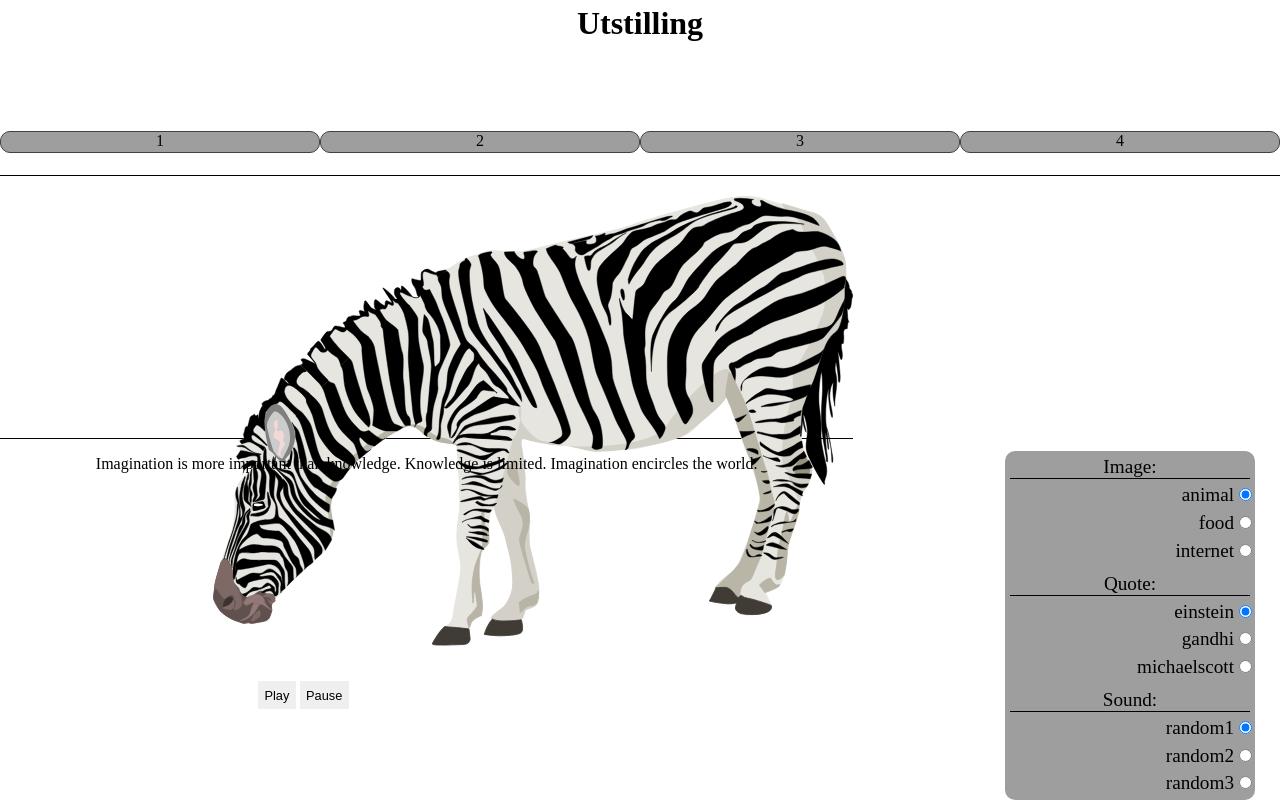
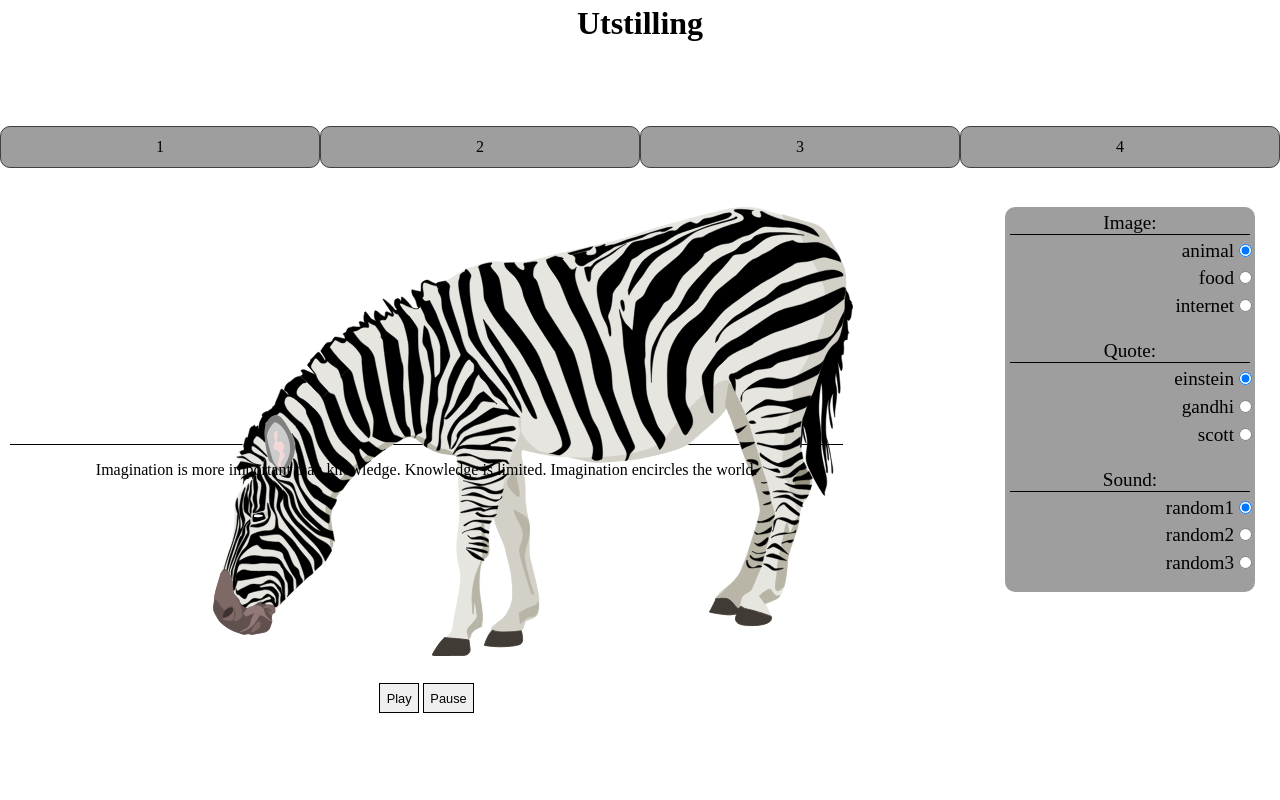
Before and after one commit to IT2810/it2810-webutvikling-h18-prosjekt-2-gruppe--34, a React (Create React App) app: page / in a window 1280 px wide. Built offline with nearby package versions, Linux system fonts and the light colour scheme.

Commit message:
mobil landscape ferdig

```diff
--- a/public/ContentFiles/Quotes/michaelscott1.json
+++ /dev/null
@@ -1,4 +0,0 @@
-{
-	"title": "michaelscott1",
-	"text": "'You miss 100 percent of the chances you don't take.' – Wayne Gretzky"
-}
--- a/public/ContentFiles/Quotes/michaelscott2.json
+++ /dev/null
@@ -1,4 +0,0 @@
-{
-	"title": "michaelscott2",
-	"text": "Make friends first, make sales second, make love third. In no particular order."
-}
--- a/public/ContentFiles/Quotes/michaelscott3.json
+++ /dev/null
@@ -1,4 +0,0 @@
-{
-	"title": "michaelscott3",
-	"text": "Would I rather be feared or loved? Easy – both. I want people to be afraid of how much they love me."
-}
--- a/public/ContentFiles/Quotes/michaelscott4.json
+++ /dev/null
@@ -1,4 +0,0 @@
-{
-	"title": "michaelscott4",
-	"text": "There’s no such thing as an appropriate joke. That’s why it’s called a joke."
-}
--- /dev/null
+++ b/public/ContentFiles/Quotes/scott1.json
@@ -0,0 +1,4 @@
+{
+  "title": "scott1",
+  "text": "'You miss 100 percent of the chances you don't take.' – Wayne Gretzky"
+}
--- /dev/null
+++ b/public/ContentFiles/Quotes/scott2.json
@@ -0,0 +1,4 @@
+{
+  "title": "scott2",
+  "text": "Make friends first, make sales second, make love third. In no particular order."
+}
--- /dev/null
+++ b/public/ContentFiles/Quotes/scott3.json
@@ -0,0 +1,4 @@
+{
+  "title": "scott3",
+  "text": "Would I rather be feared or loved? Easy – both. I want people to be afraid of how much they love me."
+}
--- /dev/null
+++ b/public/ContentFiles/Quotes/scott4.json
@@ -0,0 +1,4 @@
+{
+  "title": "scott4",
+  "text": "There’s no such thing as an appropriate joke. That’s why it’s called a joke."
+}
--- a/src/App.css
+++ b/src/App.css
@@ -20,10 +20,11 @@
   width: 40%;
   margin-left: auto;
   margin-right: auto;
+  text-align: center;
 }
 
 #audioControls > button {
-  border: none;
+  border: 1px solid black;
   margin: 2px;
   font-size: 0.8em;
   padding: 0.5em;
@@ -32,7 +33,7 @@
 .tabRow {
   display: grid;
   grid-template-areas: "tab1 tab2 tab3 tab4";
-  border-bottom: 1px solid black;
+
   margin-bottom: 20px;
 }
 
@@ -127,7 +128,9 @@ div.tabRow > div {
   margin-top: 0.5em;
   border: 0.2px solid #414141;
   text-align: center;
-  height: 20px;
+  height: 40px;
+  line-height: 40px;
+  vertical-align: middle;
 }
 
 div.tabRow > div:active {
@@ -136,6 +139,10 @@ div.tabRow > div:active {
 
 div.tabRow > div:hover {
   cursor: pointer;
+}
+
+div.tabRow > div.active {
+  background-color: white;
 }
 
 /*TODO: Add an active feat. */
@@ -166,6 +173,39 @@ input[type="radio"] {
 
 /*TODO: better here*/
 @media screen and (orientation: landscape) {
+  .App {
+    grid-template-areas:
+      "cb header header"
+      "cb media tabs"
+      "cb media tabs"
+      "cb media tabs";
+
+    grid-template-columns: 1fr 10fr 1fr;
+    grid-template-rows: 15% 30% 30% 30%;
+  }
+
+  .check_box {
+    position: unset;
+    width: 120px;
+    grid-template-areas:
+      "groupimg"
+      "grouptxt"
+      "groupsound";
+  }
+
+  .tabRow {
+    min-width: 50px;
+    grid-template-areas:
+      "tab1"
+      "tab2"
+      "tab3"
+      "tab4";
+    border-bottom: none;
+  }
+
+  .quotebox {
+    margin: 0px 10px;
+  }
   svg {
     max-height: 100px;
     margin-left: 30%;
@@ -173,7 +213,7 @@ input[type="radio"] {
 }
 
 /* Tablet size */
-@media screen and (min-width: 767px) {
+@media screen and (min-width: 814px) {
   .App {
     height: 100%;
     display: grid;
--- a/src/App.js
+++ b/src/App.js
@@ -22,7 +22,7 @@ class App extends Component {
     quoteBtns: [
       { id: "einstein", name: "txt" },
       { id: "gandhi", name: "txt" },
-      { id: "michaelscott", name: "txt" }
+      { id: "scott", name: "txt" }
     ],
     soundBtns: [
       { id: "random1", name: "sound" },
--- a/src/Components/group.jsx
+++ b/src/Components/group.jsx
@@ -11,6 +11,7 @@ class Group extends Component {
     } else {
       title = "Sound:";
     }
+
     return (
       <div className={"group" + this.props.name}>
         <p>{title}</p>
--- a/src/index.js
+++ b/src/index.js
@@ -3,6 +3,14 @@ import ReactDOM from "react-dom";
 import "./index.css";
 import App from "./App";
 import registerServiceWorker from "./registerServiceWorker";
+import $ from "jquery";
+
+$(function() {
+  $(".tabRow div").on("click", function() {
+    $(".tabRow div.active").removeClass("active");
+    $(this).addClass("active");
+  });
+});
 
 ReactDOM.render(<App />, document.getElementById("root"));
 registerServiceWorker();
```
